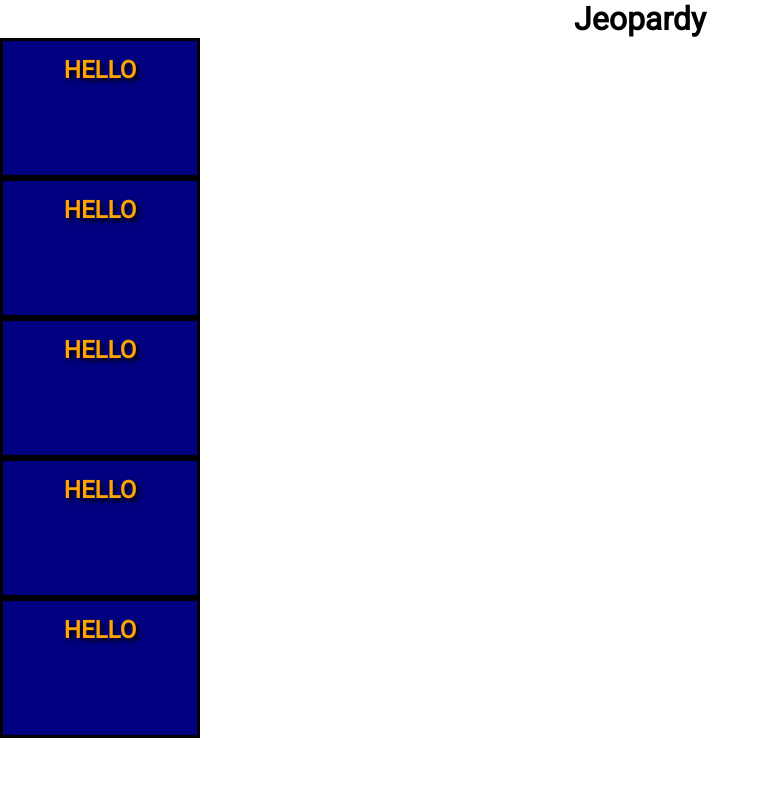
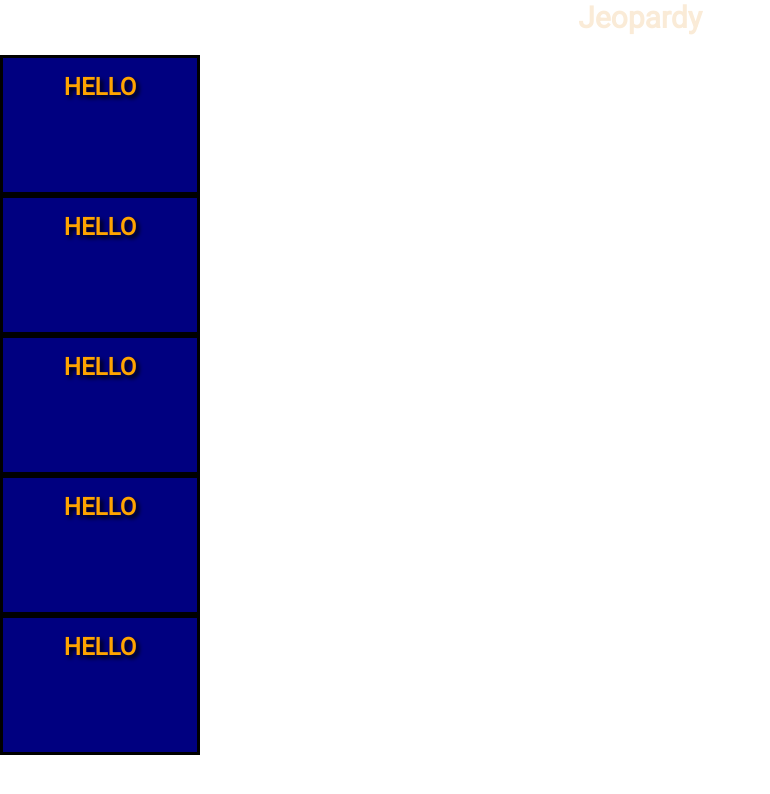
Before and after one commit to JeopardyFDIBA/jeopardy, a React (Vite) app in the folder jeopardy-FE/: page / in a window 1280 px wide. Shown: the top 794 px of the page, without its empty margins (0-770 px from the left). Built offline with nearby package versions, Linux system fonts and the light colour scheme.

Commit message:
feat: Add Header and UsersList

```diff
--- /dev/null
+++ b/jeopardy-FE/src/components/Header.module.scss
@@ -0,0 +1,5 @@
+.header{
+    font-size: 30px;
+    color: antiquewhite;
+    margin-bottom: 20px;
+}
--- a/jeopardy-FE/src/components/Header.tsx
+++ b/jeopardy-FE/src/components/Header.tsx
@@ -1,5 +1,7 @@
+import styles from './Header.module.scss';
+
 export default function Header({ title }: { title:string }) {
   return (
-    <h1>{title}</h1>
+    <h1 className={styles.header}>{title}</h1>
   );
 }
--- /dev/null
+++ b/jeopardy-FE/src/components/UsersList.module.scss
@@ -0,0 +1,6 @@
+.wrapperList{
+    display:flex;
+    justify-content: space-around;
+    height: '100px';
+    margin-bottom: 30px;
+}
```
Also changed, not shown: jeopardy-FE/src/components/UsersList.tsx (added, +22 -0 lines).
